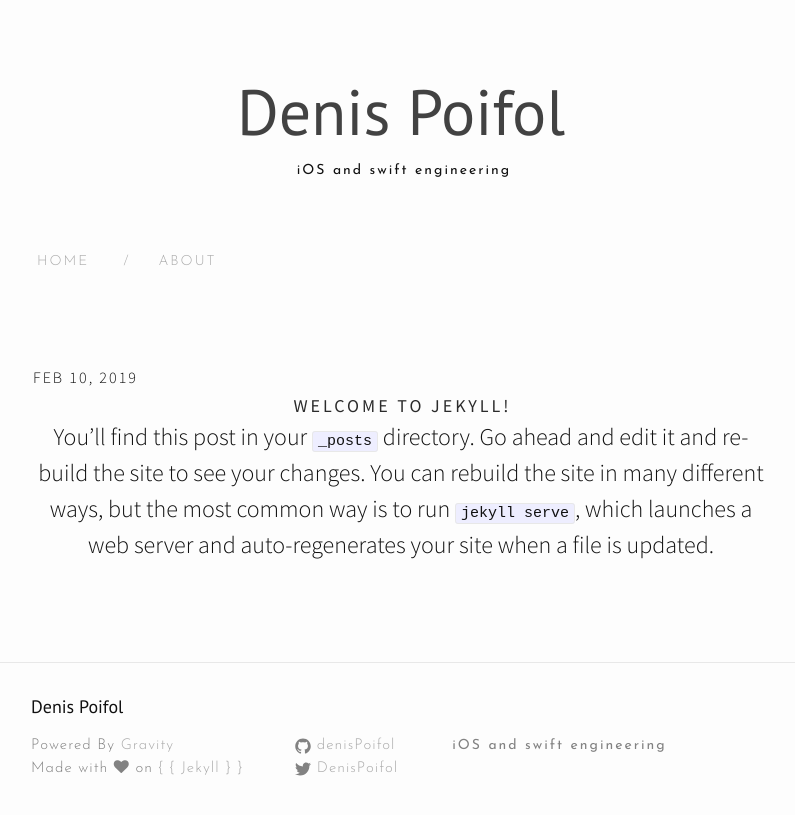
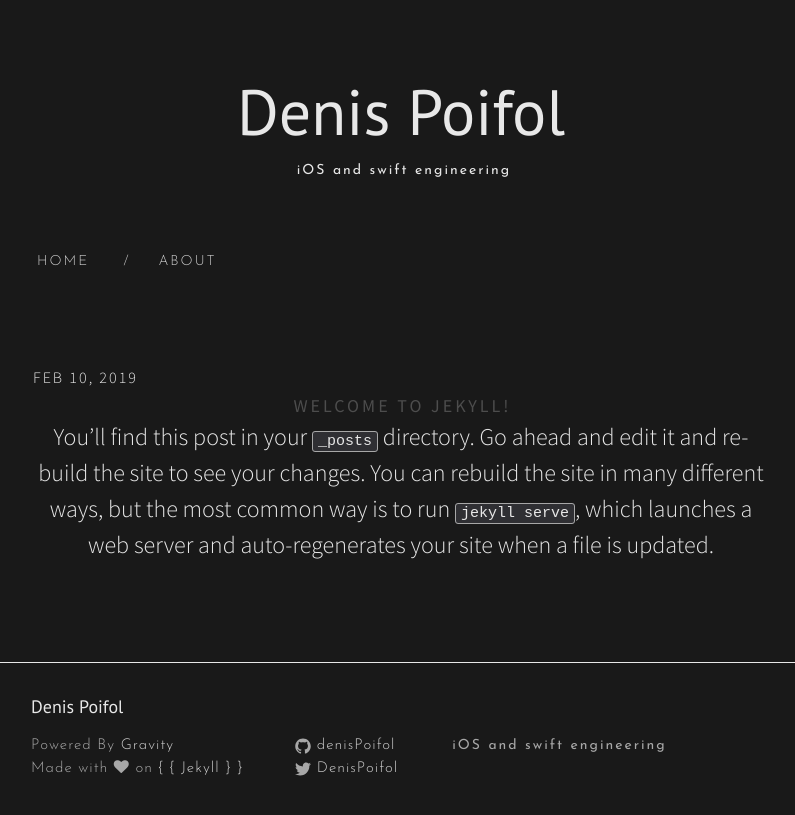
Before and after one commit to denisPoifol/denisPoifol.github.io, a Jekyll site: the page built from blog/index.md, in a window 1280 px wide. Shown: the top 815 px of the page, without its empty margins (239-1034 px from the left). Built offline with Jekyll 4.4.1, drawn with Linux system fonts in a browser that asks for light colours; nearby versions of some CDN libraries.

Commit message:
Switch theme to dark

```diff
--- a/blog/_config.yml
+++ b/blog/_config.yml
@@ -20,6 +20,7 @@ baseurl: "" # the subpath of your site, e.g. /blog
 url: "" # the base hostname & protocol for your site, e.g. http://example.com
 twitter_username: DenisPoifol
 github_username:  denisPoifol
+theme-dark: true
 
 # Build settings
 markdown: kramdown
```
